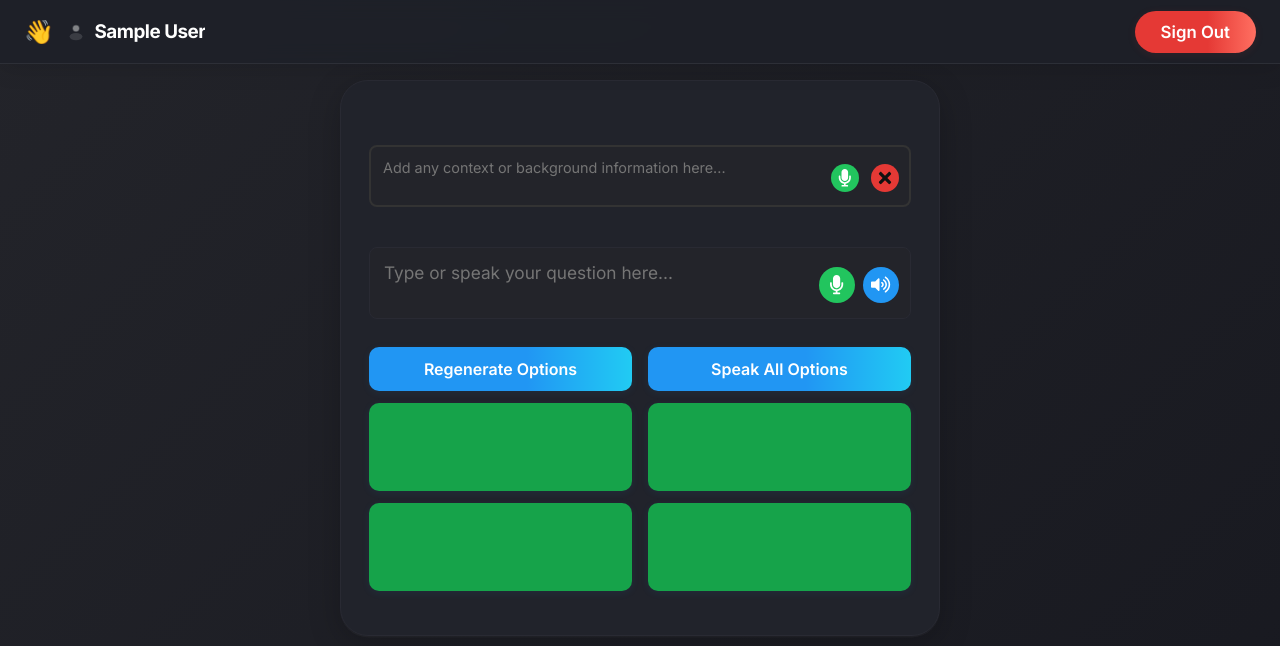
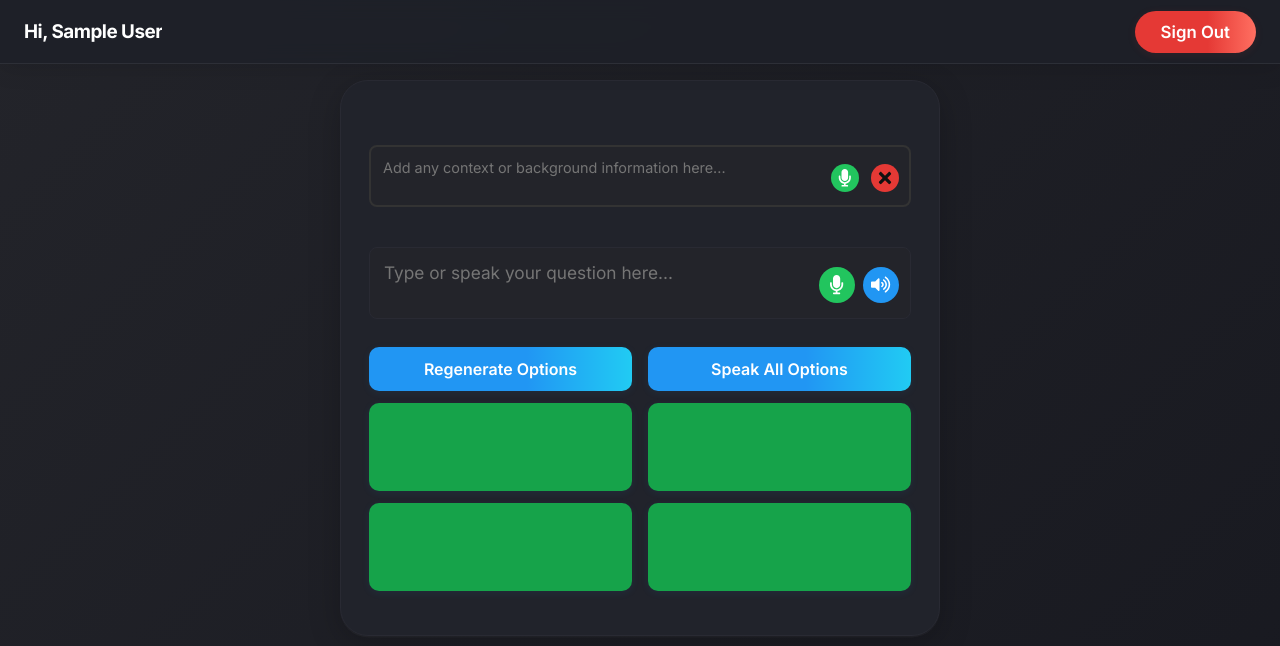
Before and after one commit to ShambhaviNK/tejuWebAppNew, a Next.js app in the folder teju-webnew-ui/: page /main in a window 1280 px wide. Shown: the top 646 px of the page. Built offline with nearby package versions, Linux system fonts and the light colour scheme; sample sign-in values are in the browser's storage.

Commit message:
removed the icon

```diff
--- a/teju-webnew-ui/src/app/main/page.tsx
+++ b/teju-webnew-ui/src/app/main/page.tsx
@@ -125,15 +125,7 @@ export default function MainPage() {
             userSelect: 'none',
           }}
         >
-          <span style={{fontSize: '1.5rem', lineHeight: 1, marginRight: 2}}>👋</span>
-          <span style={{
-            display: 'flex',
-            alignItems: 'center',
-            gap: '7px',
-          }}>
-            <svg width="22" height="22" viewBox="0 0 24 24" fill="none" xmlns="http://www.w3.org/2000/svg" style={{verticalAlign: 'middle'}}><circle cx="12" cy="8" r="4" fill="#fff" fillOpacity="0.18"/><circle cx="12" cy="8" r="3.2" fill="#fff" fillOpacity="0.32"/><ellipse cx="12" cy="17" rx="7" ry="4" fill="#fff" fillOpacity="0.13"/></svg>
-            {username && <span style={{fontWeight: 700}}>{username}</span>}
-          </span>
+          {username && <span style={{fontWeight: 700}}>Hi, {username}</span>}
         </div>
         <button
           onClick={handleSignOut}
```
